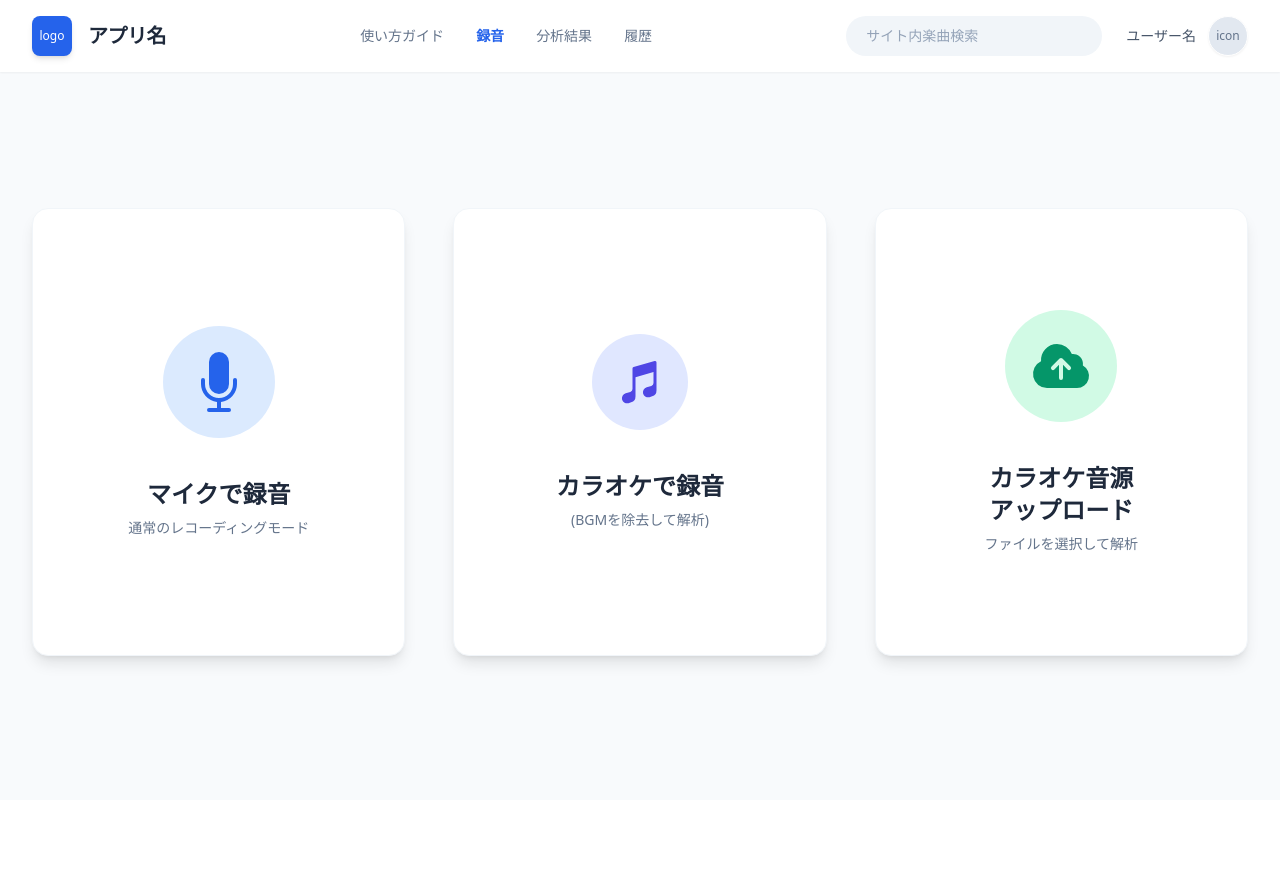
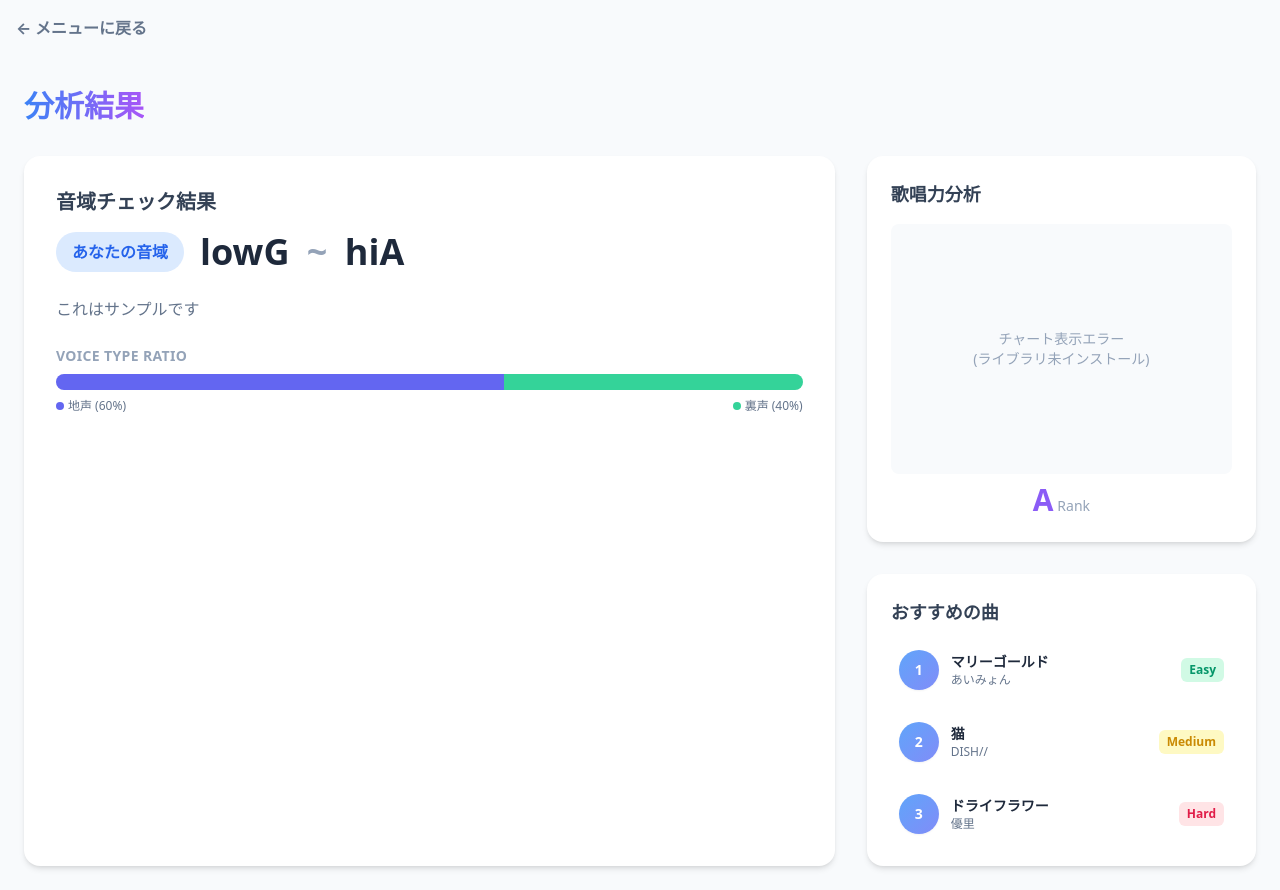
Before and after one commit to kc3hack/2026_team11, a React (Create React App) app in the folder frontend/: page / in a window 1280 px wide. Both pictures are taken after a click on the button "分析結果". Before the commit the page ends 800 px from the top, so only its background shows below. Built offline with nearby package versions, Linux system fonts and the light colour scheme.

Commit message:
仮の結果画面

```diff
--- /dev/null
+++ b/frontend/src/AnalysisResultPage.tsx
@@ -0,0 +1,141 @@
+import React from 'react';
+// import {
+//   Radar,
+//   RadarChart,
+//   PolarGrid,
+//   PolarAngleAxis,
+//   PolarRadiusAxis,
+//   ResponsiveContainer,
+// } from 'recharts';
+
+// Dummy Data for Radar Chart
+// const radarData = [
+//     { subject: '音程', A: 120, fullMark: 150 },
+//     { subject: '安定感', A: 98, fullMark: 150 },
+//     { subject: '抑揚', A: 86, fullMark: 150 },
+//     { subject: 'ロングトーン', A: 99, fullMark: 150 },
+//     { subject: 'テクニック', A: 85, fullMark: 150 },
+// ];
+
+// Dummy Data for Recommended Songs
+const recommendedSongs = [
+    { title: 'マリーゴールド', artist: 'あいみょん', difficulty: 'Easy' },
+    { title: '猫', artist: 'DISH//', difficulty: 'Medium' },
+    { title: 'ドライフラワー', artist: '優里', difficulty: 'Hard' },
+];
+
+const AnalysisResultPage: React.FC = () => {
+    return (
+        <div className="flex flex-col items-center w-full min-h-screen bg-slate-50 p-6 font-sans text-slate-800">
+            {/* Page Title */}
+            <h1 className="text-3xl font-bold bg-clip-text text-transparent bg-gradient-to-r from-blue-500 to-purple-500 mb-8 self-start">
+                分析結果
+            </h1>
+
+            <div className="w-full max-w-7xl grid grid-cols-1 lg:grid-cols-3 gap-8">
+                {/* LEFT COLUMN (2/3) - Vocal Range & Main Stats */}
+                <div className="lg:col-span-2 space-y-8">
+                    {/* Main Card */}
+                    <div className="bg-white rounded-2xl shadow-md p-8 h-full flex flex-col justify-between">
+                        <div>
+                            <h2 className="text-xl font-bold mb-4 text-slate-700">音域チェック結果</h2>
+                            <div className="flex items-center space-x-4 mb-6">
+                                <div className="px-4 py-2 bg-blue-100 text-blue-600 rounded-full font-bold">
+                                    あなたの音域
+                                </div>
+                                <div className="text-4xl font-extrabold text-slate-800">
+                                    lowG <span className="text-slate-400 mx-2">~</span> hiA
+                                </div>
+                            </div>
+
+                            <p className="text-slate-500 leading-relaxed mb-6">
+                                これはサンプルです
+                            </p>
+
+                            {/* Dummy "Voice Type" visualization */}
+                            <div className="mb-6">
+                                <h3 className="text-sm font-bold text-slate-400 mb-2 uppercase tracking-wide">Voice Type Ratio</h3>
+                                <div className="w-full h-4 bg-slate-100 rounded-full overflow-hidden flex">
+                                    <div className="h-full bg-indigo-500 w-[60%]"></div>
+                                    <div className="h-full bg-emerald-400 w-[40%]"></div>
+                                </div>
+                                <div className="flex justify-between text-xs text-slate-500 mt-2">
+                                    <span className="flex items-center"><div className="w-2 h-2 bg-indigo-500 rounded-full mr-1"></div> 地声 (60%)</span>
+                                    <span className="flex items-center"><div className="w-2 h-2 bg-emerald-400 rounded-full mr-1"></div> 裏声 (40%)</span>
+                                </div>
+                            </div>
+                        </div>
+
+                        {/* Piano Roll Placeholder (Could be an image or CSS grid later)
+                        <div className="w-full h-32 bg-slate-50 rounded-xl border border-slate-200 flex items-center justify-center text-slate-400">
+                            [ ピアノロール風の音域グラフを表示予定 ]
+                        </div> */}
+                    </div>
+                </div>
+
+                {/* RIGHT COLUMN (1/3) - Chart & Recommendations */}
+                <div className="space-y-8">
+                    {/* Radar Chart Card */}
+                    <div className="bg-white rounded-2xl shadow-md p-6 flex flex-col items-center">
+                        <h2 className="text-lg font-bold text-slate-700 mb-4 self-start">歌唱力分析</h2>
+                        <div className="w-full h-[250px] relative flex items-center justify-center bg-slate-50 rounded-lg">
+                            {/* <ResponsiveContainer width="100%" height="100%">
+                <RadarChart cx="50%" cy="50%" outerRadius="80%" data={radarData}>
+                  <PolarGrid stroke="#e2e8f0" />
+                  <PolarAngleAxis dataKey="subject" tick={{ fill: '#64748b', fontSize: 12 }} />
+                  <PolarRadiusAxis angle={30} domain={[0, 150]} tick={false} axisLine={false} />
+                  <Radar
+                    name="My Stats"
+                    dataKey="A"
+                    stroke="#8b5cf6"
+                    strokeWidth={3}
+                    fill="#a78bfa"
+                    fillOpacity={0.5}
+                  />
+                </RadarChart>
+              </ResponsiveContainer> */}
+                            <div className="text-slate-400 text-sm text-center">
+                                チャート表示エラー<br />(ライブラリ未インストール)
+                            </div>
+                        </div>
+                        <div className="text-center mt-2">
+                            <span className="text-3xl font-extrabold text-violet-500">A</span>
+                            <span className="text-slate-400 text-sm ml-1">Rank</span>
+                        </div>
+                    </div>
+
+                    {/* Recommended Songs Card */}
+                    <div className="bg-white rounded-2xl shadow-md p-6">
+                        <h2 className="text-lg font-bold text-slate-700 mb-4">おすすめの曲</h2>
+                        <div className="space-y-4">
+                            {recommendedSongs.map((song, index) => (
+                                <div key={index} className="flex items-center justify-between group cursor-pointer hover:bg-slate-50 p-2 rounded-lg transition-colors">
+                                    <div className="flex items-center space-x-3">
+                                        <div className="w-10 h-10 rounded-full bg-gradient-to-br from-blue-400 to-indigo-400 flex items-center justify-center text-white font-bold text-sm shadow-sm group-hover:scale-110 transition-transform">
+                                            {index + 1}
+                                        </div>
+                                        <div>
+                                            <div className="font-bold text-slate-800 text-sm">{song.title}</div>
+                                            <div className="text-xs text-slate-500">{song.artist}</div>
+                                        </div>
+                                    </div>
+                                    <span className={`text-xs font-bold px-2 py-1 rounded-md
+                    ${song.difficulty === 'Easy' ? 'bg-emerald-100 text-emerald-600' :
+                                            song.difficulty === 'Medium' ? 'bg-yellow-100 text-yellow-600' :
+                                                'bg-rose-100 text-rose-600'}`}>
+                                        {song.difficulty}
+                                    </span>
+                                </div>
+                            ))}
+                        </div>
+                        {/* <button className="w-full mt-6 py-2 text-sm text-blue-500 font-bold hover:text-blue-600 hover:bg-blue-50 rounded-lg transition-colors">
+                            もっと見る →
+                        </button> */}
+                    </div>
+                </div>
+            </div>
+        </div>
+    );
+};
+
+export default AnalysisResultPage;
--- a/frontend/src/App.tsx
+++ b/frontend/src/App.tsx
@@ -3,9 +3,10 @@ import RecordingSelectionPage from "./RecordingSelectionPage";
 import Recorder from "./components/Recorder";
 import KaraokeUploader from "./components/KaraokeUploader";
 import ResultView from "./components/ResultView";
+import AnalysisResultPage from "./AnalysisResultPage";
 
 // 画面の状態を定義
-type ViewState = "menu" | "recorder" | "uploader" | "result";
+type ViewState = "menu" | "recorder" | "uploader" | "result" | "analysis";
 
 export default function App() {
   const [view, setView] = useState<ViewState>("menu");
@@ -31,6 +32,11 @@ export default function App() {
     setView("uploader");
   };
 
+  // 分析結果画面へ (New)
+  const handleAnalysis = () => {
+    setView("analysis");
+  };
+
   // 解析完了時（結果画面へ）
   const handleResult = (data: any) => {
     setResult(data);
@@ -51,6 +57,7 @@ export default function App() {
           onNormalClick={handleNormalRecording}
           onKaraokeClick={handleKaraokeRecording}
           onUploadClick={handleUpload}
+          onAnalysisClick={handleAnalysis}
         />
       )}
 
@@ -95,7 +102,7 @@ export default function App() {
         </div>
       )}
 
-      {/* 結果表示画面 (ResultView) */}
+      {/* 結果表示画面 (ResultView) - 既存 */}
       {view === "result" && (
         <div className="min-h-screen bg-slate-50 p-8">
           <button
@@ -110,6 +117,21 @@ export default function App() {
           </div>
         </div>
       )}
+
+      {/* 分析結果画面 (AnalysisResultPage) - 新規 */}
+      {view === "analysis" && (
+        <div className="min-h-screen bg-slate-50">
+          <div className="p-4">
+            <button
+              onClick={handleBackToMenu}
+              className="mb-2 text-slate-500 hover:text-blue-600 font-bold flex items-center gap-2 transition-colors"
+            >
+              ← メニューに戻る
+            </button>
+          </div>
+          <AnalysisResultPage />
+        </div>
+      )}
     </div>
   );
 }
--- a/frontend/src/RecordingSelectionPage.tsx
+++ b/frontend/src/RecordingSelectionPage.tsx
@@ -6,9 +6,10 @@ interface Props {
     onNormalClick: () => void;
     onKaraokeClick: () => void;
     onUploadClick: () => void;
+    onAnalysisClick: () => void; // New Prop
 }
 
-const RecordingSelectionPage: React.FC<Props> = ({ onNormalClick, onKaraokeClick, onUploadClick }) => {
+const RecordingSelectionPage: React.FC<Props> = ({ onNormalClick, onKaraokeClick, onUploadClick, onAnalysisClick }) => {
     return (
         <div className="min-h-screen bg-slate-50 font-sans text-slate-700">
             {/* Header */}
@@ -25,7 +26,7 @@ const RecordingSelectionPage: React.FC<Props> = ({ onNormalClick, onKaraokeClick
                 <nav className="hidden md:flex gap-8 text-sm font-medium text-slate-500">
                     <button type="button" className="hover:text-blue-600 transition-colors bg-transparent border-0 cursor-pointer">使い方ガイド</button>
                     <button type="button" className="text-blue-600 font-bold transition-colors bg-transparent border-0 cursor-pointer">録音</button>
-                    <button type="button" className="hover:text-blue-600 transition-colors bg-transparent border-0 cursor-pointer">分析結果</button>
+                    <button type="button" onClick={onAnalysisClick} className="hover:text-blue-600 transition-colors bg-transparent border-0 cursor-pointer">分析結果</button>
                     <button type="button" className="hover:text-blue-600 transition-colors bg-transparent border-0 cursor-pointer">履歴</button>
                 </nav>
 
--- a/frontend/src/components/Recorder.tsx
+++ b/frontend/src/components/Recorder.tsx
@@ -123,10 +123,7 @@ const Recorder: React.FC<Props> = ({ onResult, initialUseDemucs = false }) => {
     }
   }, [recording]);
 
-  // Helper for interpolation
-  const widthInterpolation = (start: number, end: number, factor: number) => {
-    return start + (end - start) * factor;
-  };
+
 
   const drawVisualizer = () => {
     const canvas = canvasRef.current;
```
